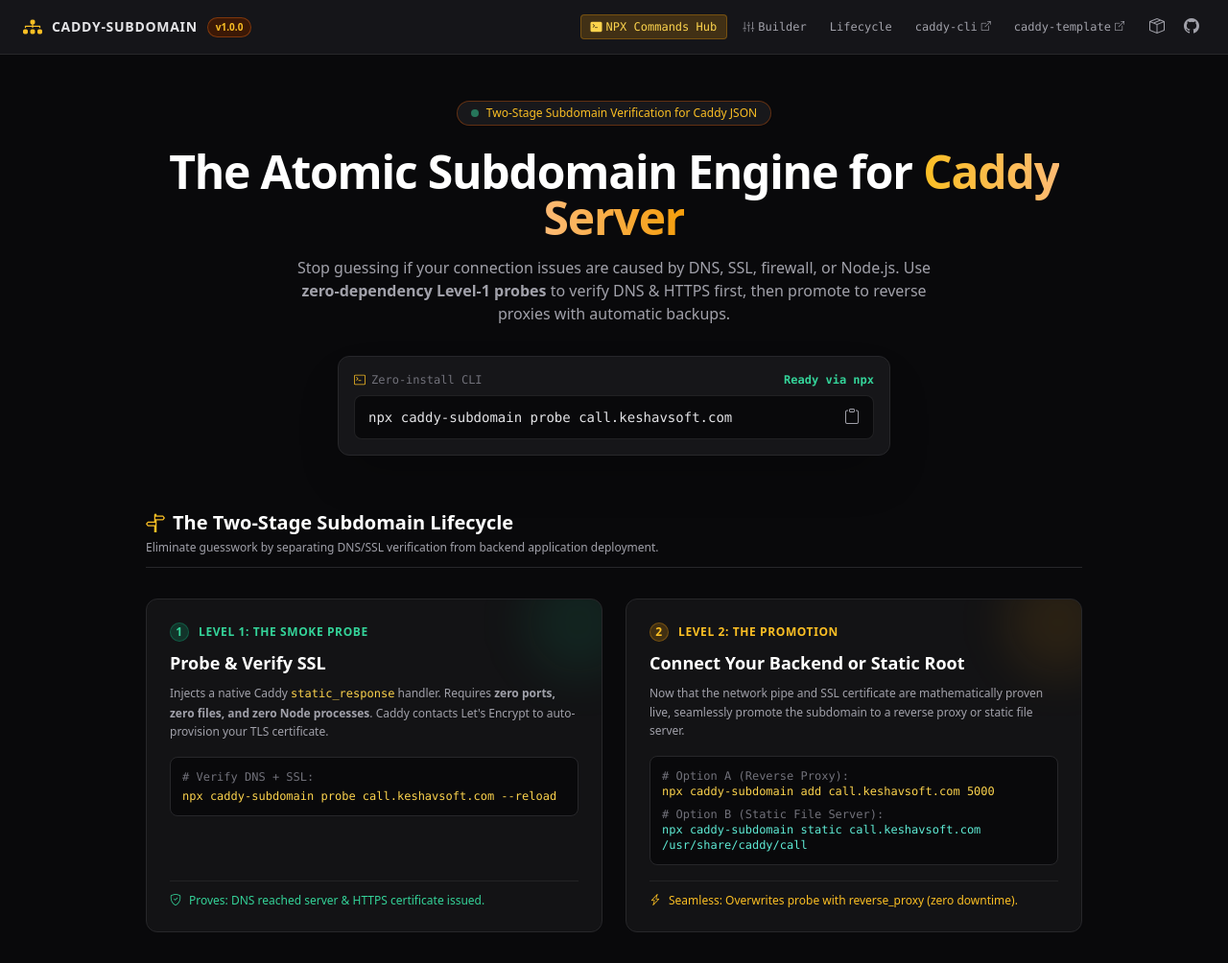
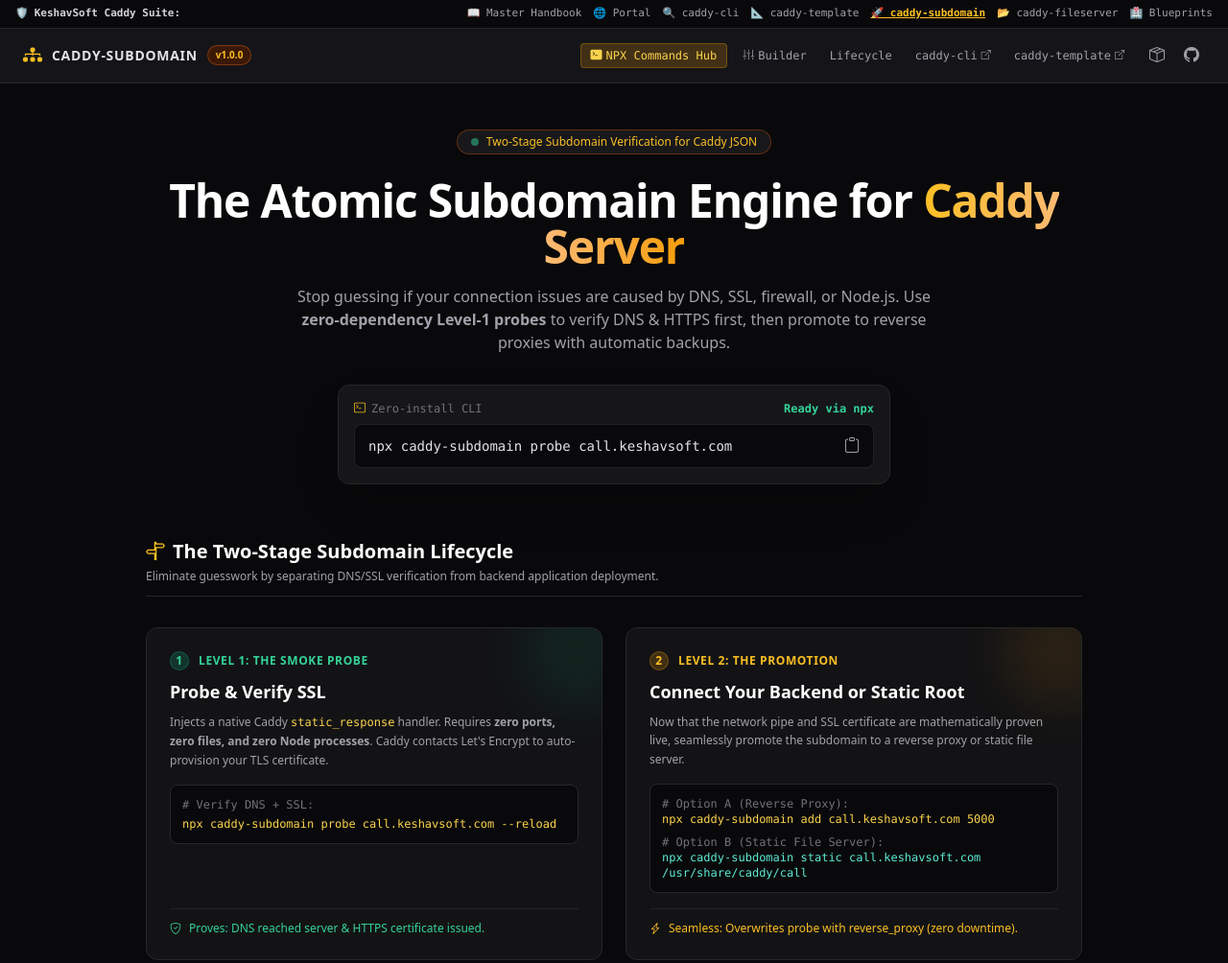
Before and after one commit to keshavsoft/caddy-subdomain, a website: page docs/index.html in a window 1280 px wide. Shown: the top 1004 px of the page at 96% size. Drawn offline with nearby package versions, Linux system fonts and the light colour scheme.

Commit message:
docs: add suite bar, cross-links and Caddyfile-to-JSON story

```diff
--- a/docs/index.html
+++ b/docs/index.html
@@ -21,6 +21,25 @@
 </head>
 
 <body class="bg-zinc-950 text-zinc-100 antialiased min-h-screen flex flex-col font-sans selection:bg-amber-500/30 selection:text-amber-200">
+
+  <!-- KeshavSoft Suite Bar -->
+  <div class="border-b border-zinc-800 bg-zinc-950 px-4 py-1.5 text-[11px] font-mono text-zinc-400">
+    <div class="max-w-7xl mx-auto flex items-center justify-between flex-wrap gap-2">
+      <div class="flex items-center gap-1.5 font-bold text-zinc-300">
+        <span>🛡️</span>
+        <span>KeshavSoft Caddy Suite:</span>
+      </div>
+      <div class="flex items-center gap-3 flex-wrap">
+        <a href="https://keshavsoft.github.io/caddy-knowledge/" target="_blank" class="hover:text-amber-400 transition">📖 Master Handbook</a>
+        <a href="https://keshavsoft.github.io/caddy-hosting/" target="_blank" class="hover:text-amber-400 transition">🌐 Portal</a>
+        <a href="https://keshavsoft.github.io/caddy-cli/" target="_blank" class="hover:text-amber-400 transition">🔍 caddy-cli</a>
+        <a href="https://keshavsoft.github.io/caddy-template/" target="_blank" class="hover:text-amber-400 transition">📐 caddy-template</a>
+        <a href="https://keshavsoft.github.io/caddy-subdomain/" class="text-amber-400 font-bold underline">🚀 caddy-subdomain</a>
+        <a href="https://keshavsoft.github.io/caddy-fileserver/" target="_blank" class="hover:text-amber-400 transition">📂 caddy-fileserver</a>
+        <a href="https://keshavsoft.github.io/caddy-template-knowledge/" target="_blank" class="hover:text-amber-400 transition">🏥 Blueprints</a>
+      </div>
+    </div>
+  </div>
 
   <!-- Navbar -->
   <nav class="border-b border-zinc-800 bg-zinc-900/90 backdrop-blur-md sticky top-0 z-50">
```
Also changed, not shown: README.md.
